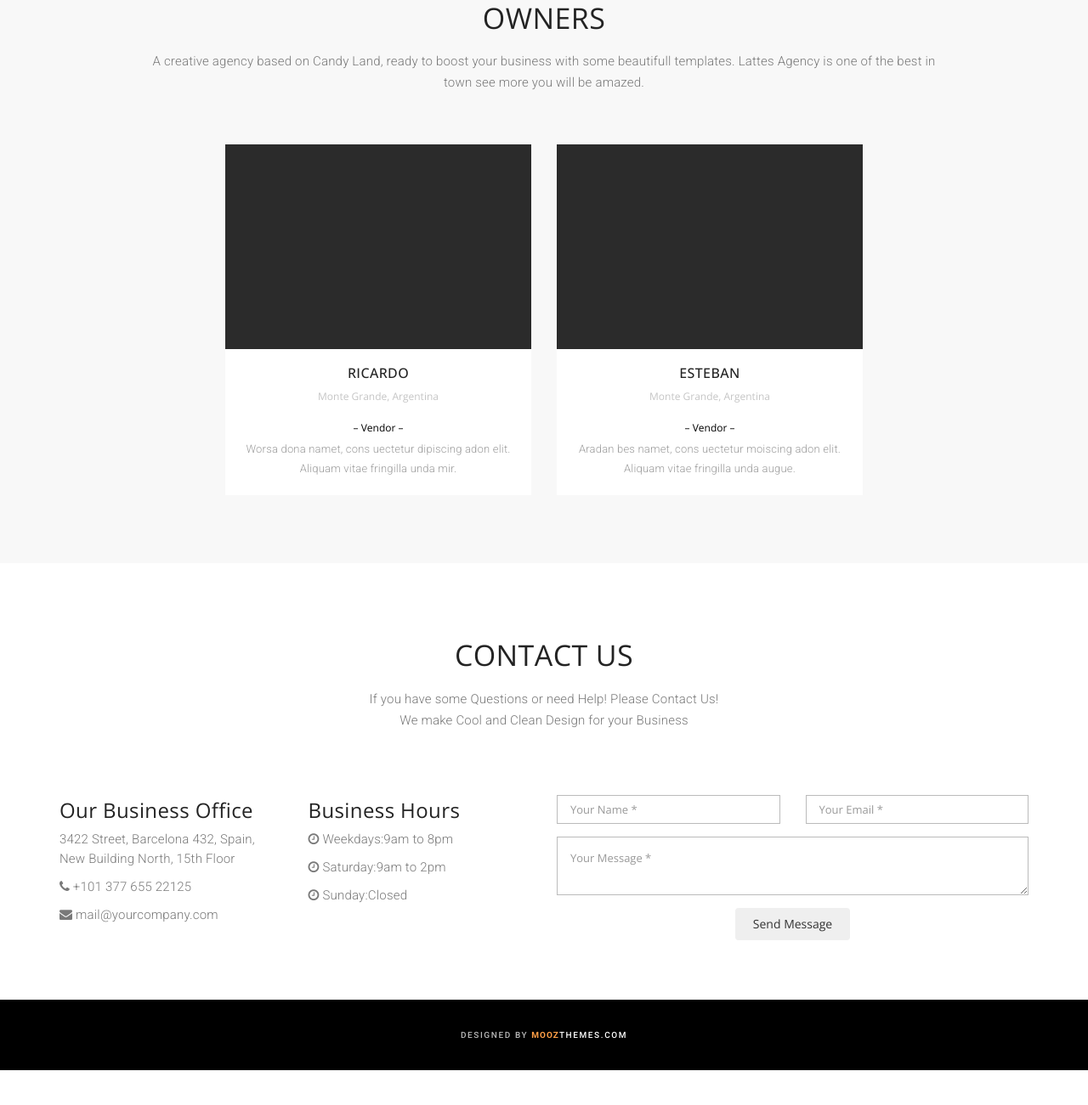
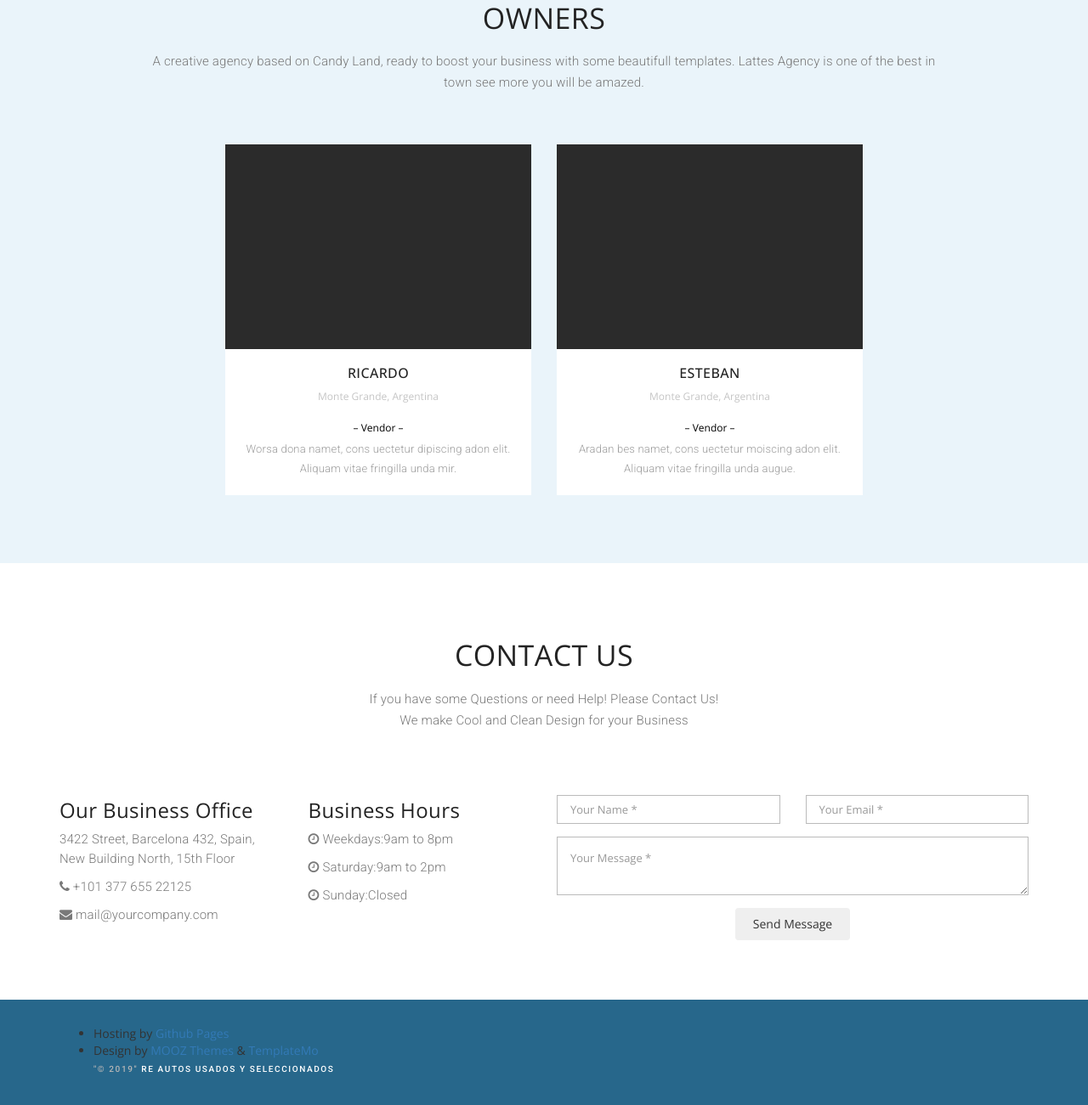
Before and after one commit to CraftInsights/Reseleccionados, a plain HTML site: page index.html in a window 1280 px wide. Shown: the part 3365-4666 px from the top of the page at 85% size. Before the commit the page ends 4625 px from the top, so only its background shows below. Drawn offline with nearby package versions, Linux system fonts and the light colour scheme; a web font is replaced by a local one.

Commit message:
Second Commit

```diff
--- a/css/style.css
+++ b/css/style.css
@@ -89,7 +89,7 @@ section {
 --------------------*/
 
 .navbar-default {
-	background-color: #222;
+	background-color: #3F97C9;
 	border-color: transparent
 }
 .navbar-default .navbar-brand {
@@ -526,6 +526,9 @@ figure.effect-bubba:hover p {
 /*--------------------
 4.6. Team
 --------------------*/
+.owner-bg {
+    background-color: #eaf4fa;
+}
 .team-item {
     text-align: center;
     background-color: #fff;
@@ -604,7 +607,7 @@ section#contact .form-group input, section#contact .form-group textarea {
 
 footer {
     padding: 30px;
-    background-color: #000;
+    background-color: #27678b;
 }
 
 footer p {
--- a/index.html
+++ b/index.html
@@ -364,7 +364,7 @@
 				</div>
 			</div>
 		</section>
-		<section id="team" class="light-bg">
+		<section id="team" class="owner-bg">
 			<div class="container">
 				<div class="row">
 					<div class="col-lg-12 text-center">
@@ -470,9 +470,29 @@
 		<p id="back-top">
 			<a href="#top"><i class="fa fa-angle-up"></i></a>
 		</p>
+		<!-- https://www.free-css.com/free-css-templates/page239/fluid-gallery -->
+		<!-- https://www.free-css.com/free-css-templates/page236/lattes -->
 		<footer>
-			<div class="container text-center">
-				<p>Designed by <a href="http://moozthemes.com"><span>MOOZ</span>Themes.com</a></p>
+			<div class="container">
+				<div class="footer-logo">
+					<a class ="logo" href="index.html"></a>
+				</div>
+				<ul class="thanks">
+					<li>
+						<span>Hosting by</span>
+						<a class="Github Pages" href="https://pages.github.com">Github Pages</a>
+					</li>
+					<li class="design">
+						<span>Design by</span>
+						<a class="mooz" href="https://www.free-css.com/free-css-templates/page236/lattes">MOOZ Themes</a>
+						<span class="ampersand">&</span>
+						<a class="templatemo" href="https://www.free-css.com/free-css-templates/page239/fluid-gallery">TemplateMo</a>
+					</li>
+					<p class="copyright">
+						"© 2019"
+						<a href="https://www.reseleccionados.com">RE Autos usados y seleccionados</a>
+					</p>
+				</ul>
 			</div>
 		</footer>
 
```
Also changed, not shown: images/Homepage_Illustration.png.
